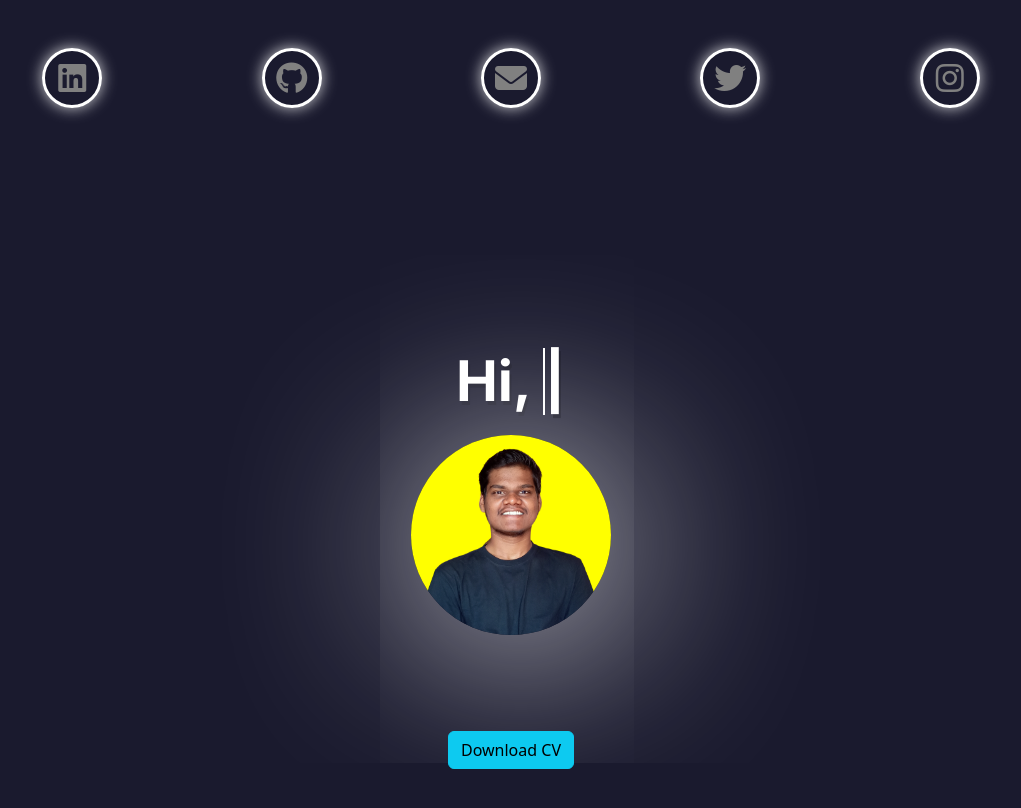
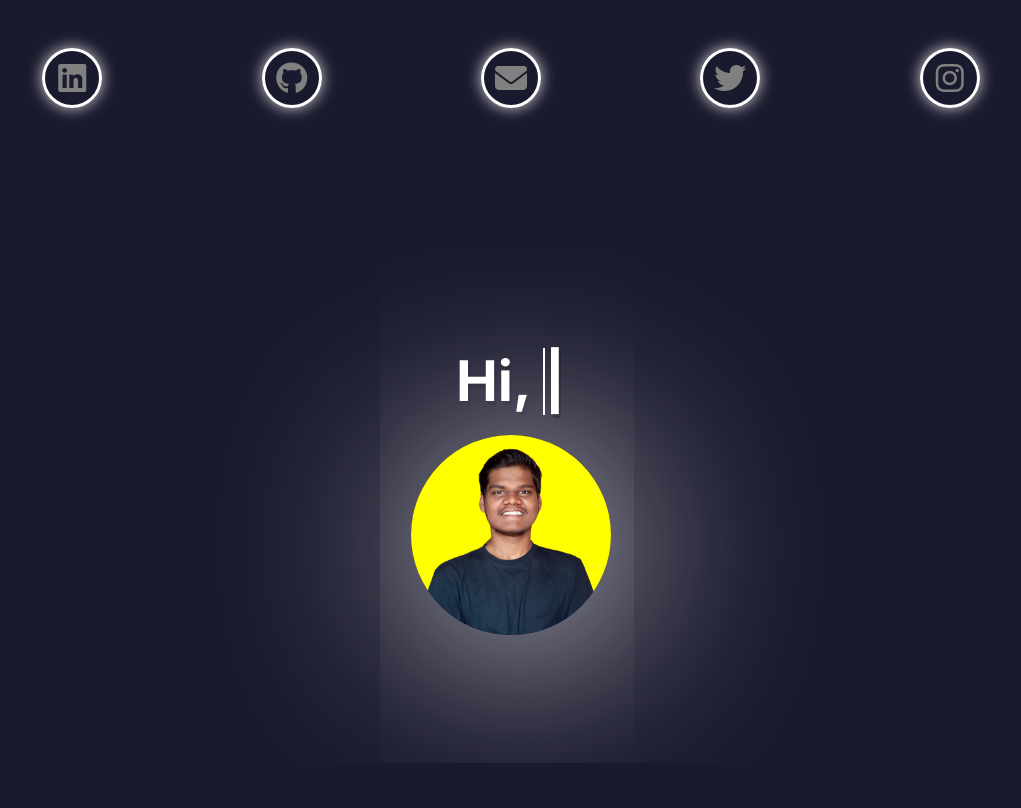
Before and after one commit to SAICSP/PortFolio, a React (Vite) app: page / in a window 1280 px wide. Shown: the top 808 px of the page, without its empty margins (129-1150 px from the left). Built offline with nearby package versions, Linux system fonts and the light colour scheme.

Commit message:
Update Hero.jsx

```diff
--- a/src/Components/Hero.jsx
+++ b/src/Components/Hero.jsx
@@ -68,9 +68,7 @@ function Hero() {
                         className="hero-image mb-5"
                     />
                 </motion.a> <br />
-                <a href="/cv.pdf" download="CSP.pdf">
-                    <button className='btn btn-info mt-5'>Download CV</button>
-                </a>
+
             </div>
         </div>
     );
```
